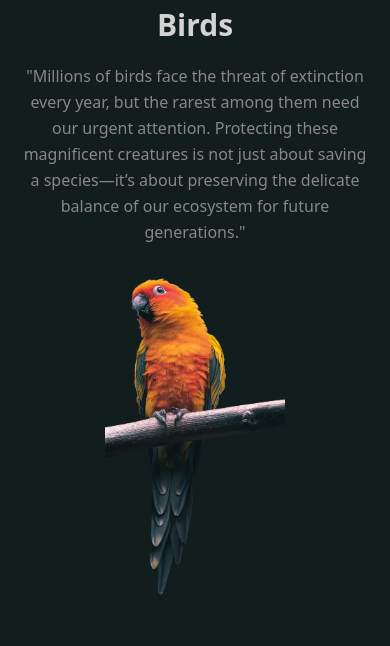
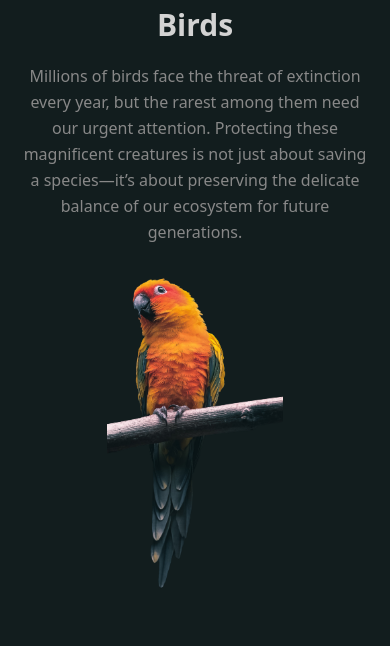
Before and after one commit to saurav84ya/bird_blog_repo, a Next.js app: page / in a window 390 px wide. Shown: the part 152-798 px from the top of the page. Built offline with nearby package versions, Linux system fonts and the light colour scheme; no server answers.

Commit message:
apostrophe fix

```diff
--- a/src/app/page.js
+++ b/src/app/page.js
@@ -3,34 +3,28 @@ import home_bird from "../../public/img/home_bird.png";
 
 export default function Home() {
   return (
-    <div className=" flex flex-col md:flex-row items-center px-5 lg:px-[15%] gap-8 h-[calc(100dvh-4rem)]">
+    <div className="flex flex-col md:flex-row items-center px-5 lg:px-[15%] gap-8 h-[calc(100dvh-4rem)]">
       {/* Left Section */}
-      <div className="flex flex-col justify-center md:basis-2/3 text-center md:text-left mt-10 md:mt-0 ">
-        <p className="special-word text-xs text-orange-500 uppercase tracking-widest">
+      <div className="md:w-2/3 flex flex-col justify-center text-center md:text-left mt-10 md:mt-0">
+        <p className="text-xs text-orange-500 uppercase tracking-widest special-word">
           Protect All the Birds
         </p>
         <h1 className="pb-5 text-3xl md:text-5xl font-bold leading-tight">
-          The World's <span className="special-word text-orange-500">Rarest</span> <br /> Birds
+        The World&apos;s <span className="text-orange-500 special-word">Rarest</span> <br /> Birds
         </h1>
-        <p className="text-gray-600 leading-relaxed max-w-md mx-auto md:mx-0">"Millions of birds face the threat of extinction every year, but the rarest among them need our urgent attention. Protecting these magnificent creatures is not just about saving a species—it’s about preserving the delicate balance of our ecosystem for future generations."
-
-
-
-
-
-
-
-
+        <p className="text-gray-600 leading-relaxed max-w-md mx-auto md:mx-0">
+          Millions of birds face the threat of extinction every year, but the rarest among them need our urgent attention. Protecting these magnificent creatures is not just about saving a species—it’s about preserving the delicate balance of our ecosystem for future generations.
         </p>
       </div>
 
       {/* Right Section - Image */}
-      <div className=" md:flex md:basis-1/3 justify-center">
+      <div className="md:w-1/3 flex justify-center">
         <Image
           src={home_bird}
-          alt="bird img"
-          sizes="100vw"
-          className=" w-45 sm:w-80  md:w-full max-w-xs md:max-w-sm h-auto"
+          alt="Illustration of a rare bird in nature"
+          sizes="(max-width: 768px) 80vw, (max-width: 1024px) 50vw, 33vw"
+          className="w-44 sm:w-80 md:w-full max-w-xs md:max-w-sm h-auto"
+          priority // Improves loading performance
         />
       </div>
     </div>
--- a/src/components/LoginForm.js
+++ b/src/components/LoginForm.js
@@ -110,7 +110,7 @@ export default function LoginForm() {
 
         {/* Signup Link */}
         <p className="text-center text-sm mt-4">
-          Don't have an account?{" "}
+          Don&apos;t have an account?{" "}
           <Link href="/signup" className="text-orange-400 hover:underline">
             Sign Up
           </Link>
```
